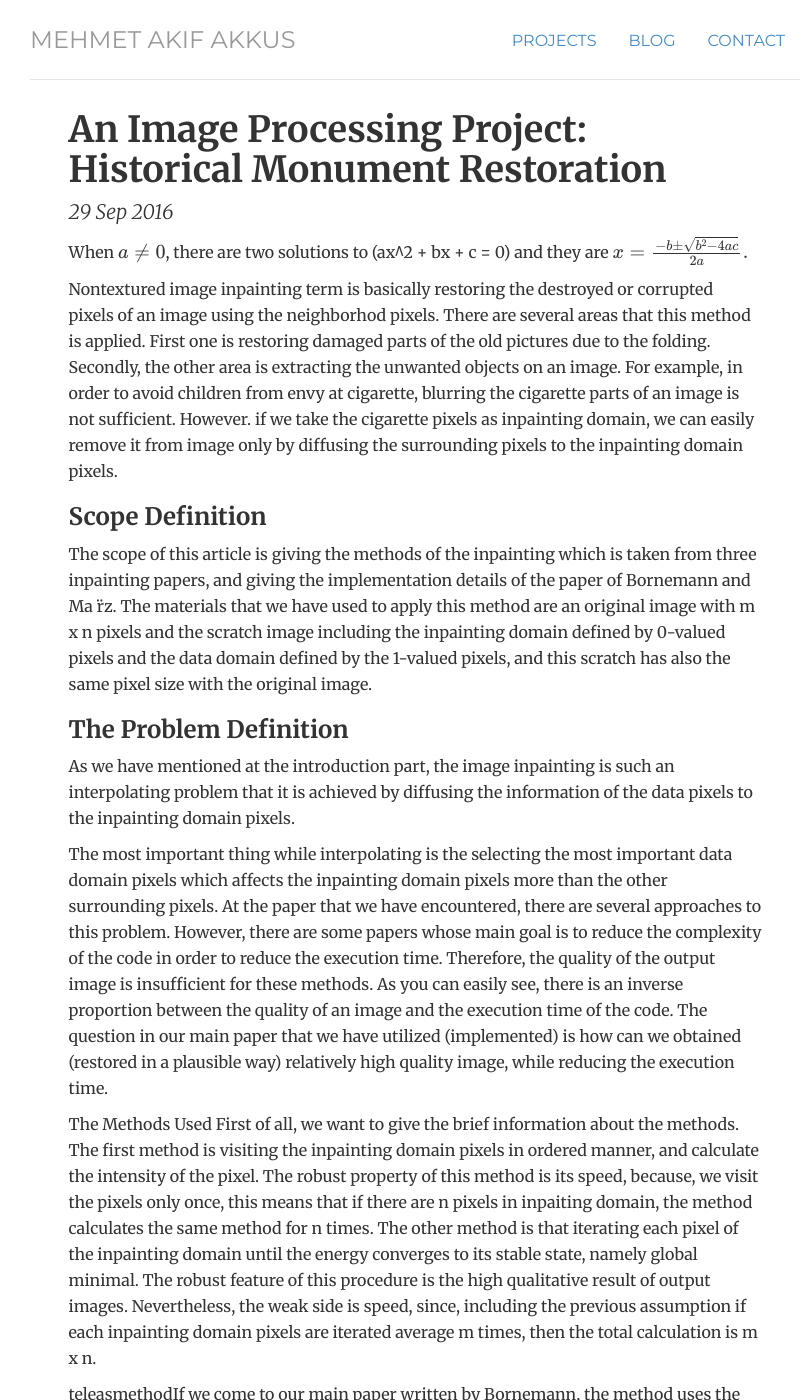
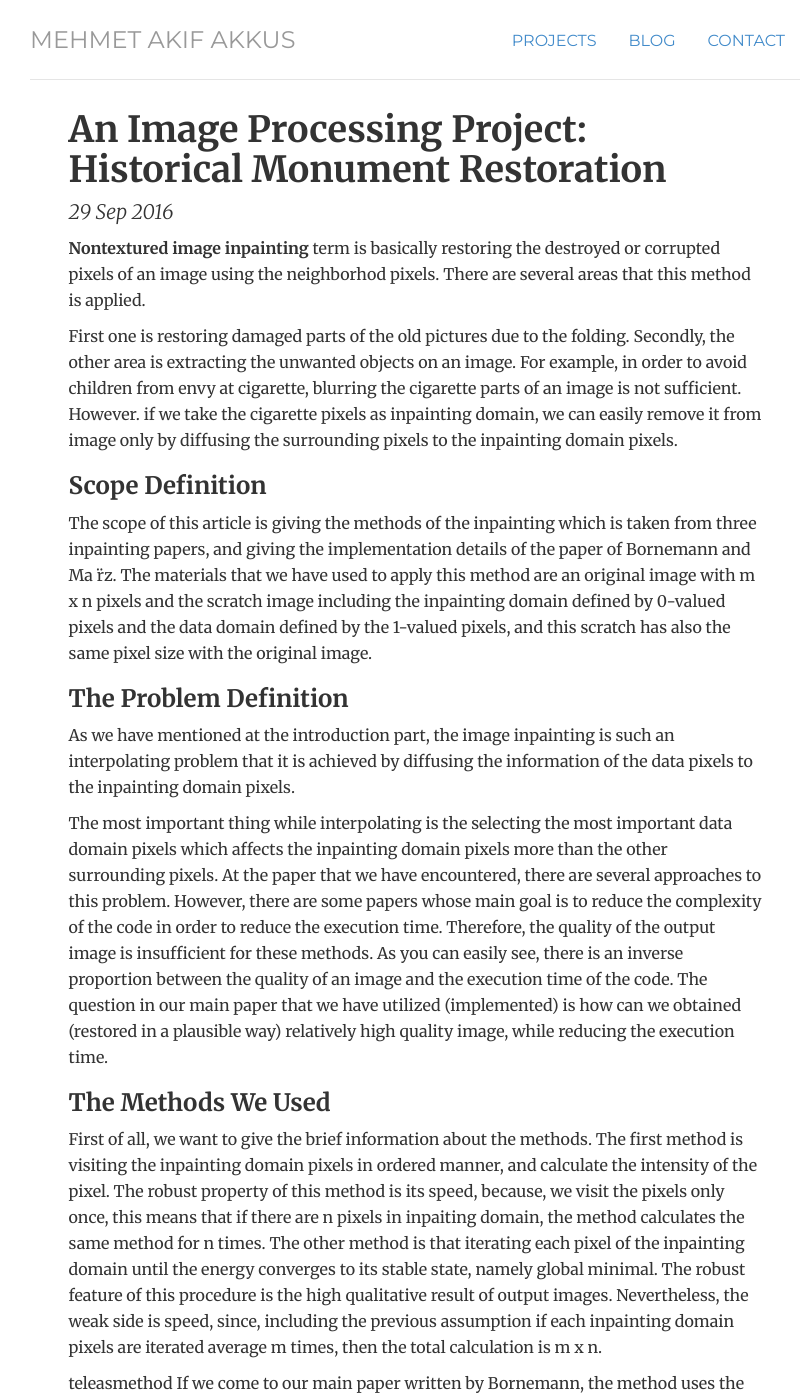
Before and after one commit to mehmetakifakkus/mehmetakifakkus.github.io, a Jekyll site: the page built from _posts/2013-10-30-an-image-processing-project-historical-monument-restoration.md, in a window 1280 px wide and 1400 px high. Shown: the whole window, without its empty margins (225-1037 px from the left). Built offline with Jekyll 4.4.1, drawn with Linux system fonts in a browser that asks for light colours; formulas are drawn with MathJax 3; some of the changed text lies outside the part shown.

Commit message:
Update 2013-10-30-an-image-processing-project-historical-monument-restoration.md

```diff
--- a/_posts/2013-10-30-an-image-processing-project-historical-monument-restoration.md
+++ b/_posts/2013-10-30-an-image-processing-project-historical-monument-restoration.md
@@ -4,10 +4,8 @@ title: "An Image Processing Project: Historical Monument Restoration"
 date: 2016-09-29
 ---
 
-When $a \ne 0$, there are two solutions to \(ax^2 + bx + c = 0\) and they are
-$$x = {-b \pm \sqrt{b^2-4ac} \over 2a}.$$
+**Nontextured image inpainting** term is basically restoring the destroyed or corrupted pixels of an image using the neighborhod pixels. There are several areas that this method is applied.
 
-Nontextured image inpainting term is basically restoring the destroyed or corrupted pixels of an image using the neighborhod pixels. There are several areas that this method is applied.
 First one is restoring damaged parts of the old pictures due to the folding. Secondly, the other area is extracting the unwanted objects on an image. For example, in order to avoid children from envy at cigarette, blurring the cigarette parts of an image is not sufficient. However. if we take the cigarette pixels as inpainting domain, we can easily remove it from image only by diffusing the surrounding pixels to the inpainting domain pixels.
 
 ### Scope Definition
@@ -18,15 +16,15 @@ As we have mentioned at the introduction part, the image inpainting is such an i
 
 The most important thing while interpolating is the selecting the most important data domain pixels which affects the inpainting domain pixels more than the other surrounding pixels. At the paper that we have encountered, there are several approaches to this problem. However, there are some papers whose main goal is to reduce the complexity of the code in order to reduce the execution time. Therefore, the quality of the output image is insufficient for these methods. As you can easily see, there is an inverse proportion between the quality of an image and the execution time of the code. The question in our main paper that we have utilized (implemented) is how can we obtained (restored in a plausible way) relatively high quality image, while reducing the execution time.
 
-The Methods Used
+### The Methods We Used
 First of all, we want to give the brief information about the methods. The first method is visiting the inpainting domain pixels in ordered manner, and calculate the intensity of the pixel. The robust property of this method is its speed, because, we visit the pixels only once, this means that if there are n pixels in inpaiting domain, the method calculates the same method for n times. The other method is that iterating each pixel of the inpainting domain until the energy converges to its stable state, namely global minimal. The robust feature of this procedure is the high qualitative result of output images. Nevertheless, the weak side is speed, since, including the previous assumption if each inpainting domain pixels are iterated average m times, then the total calculation is m x n.
 
-teleasmethodIf we come to our main paper written by Bornemann, the method uses the high speed features of the first method and the high quality feature of the second method. In order to give a detailed information of these approaches, we would like to give the notations of the terms that we have used along this report.
+teleasmethod If we come to our main paper written by Bornemann, the method uses the high speed features of the first method and the high quality feature of the second method. In order to give a detailed information of these approaches, we would like to give the notations of the terms that we have used along this report.
 
-\Omega is the image domain
-D is the inpainting domain
-\Omega \backslash D is the data domain
-\partial \Omega is the inpainting boundary which is the closest pixels to the data domain
+$\Omega$ is the image domain
+$D$ is the inpainting domain
+$\Omega \backslash D$ is the data domain
+$\partial \Omega$ is the inpainting boundary which is the closest pixels to the data domain
 B_{\epsilon, h}(x_k) = \{y \in \Omega_h : |y - x| \leq \epsilon\} is the neighbourhood pixels inside the radius \epsilon
 B^ <_{\epsilon, h}(x_k) = B_{\epsilon, h}(x_k) is the neighbourhood pixels inside the radius \epsilon which are in data domain
 First of all, we think the surrounding pixels in data domain as neurons which excite the neuron which is the current inpainting pixel.
```
